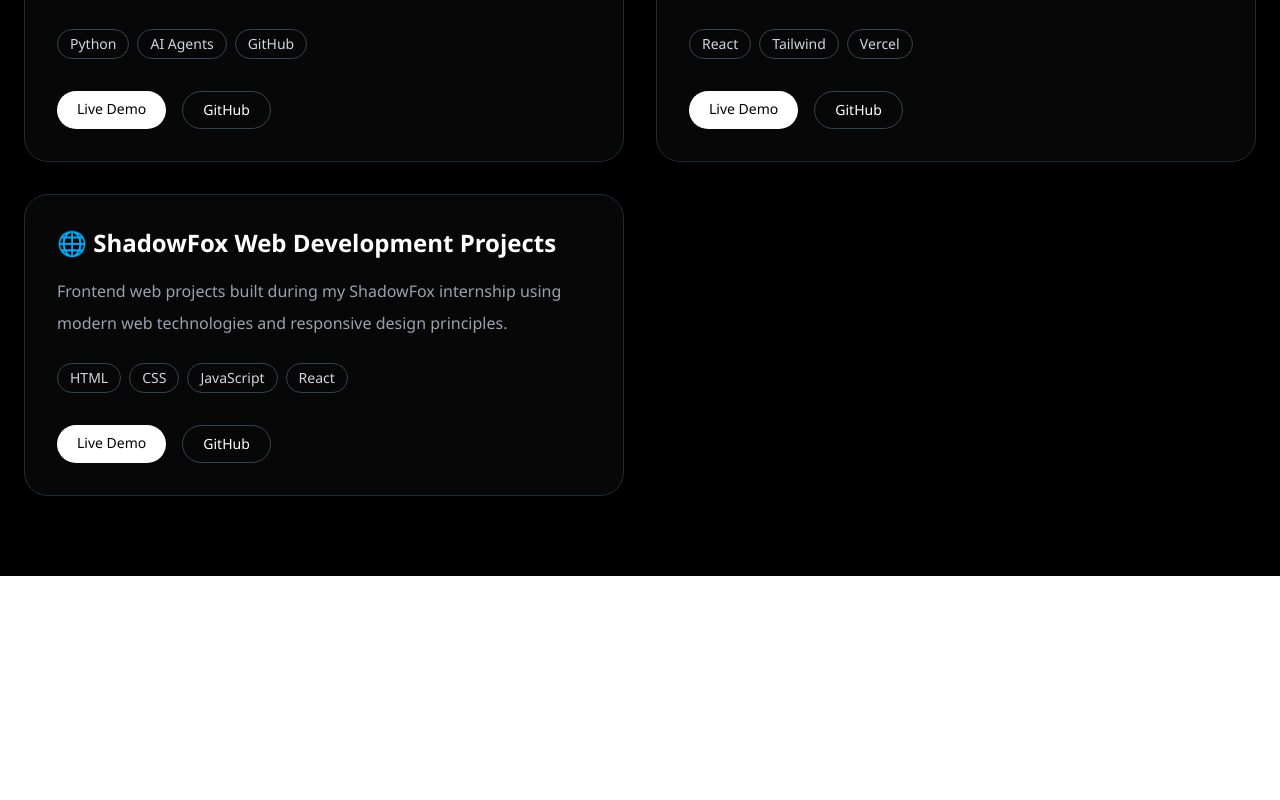
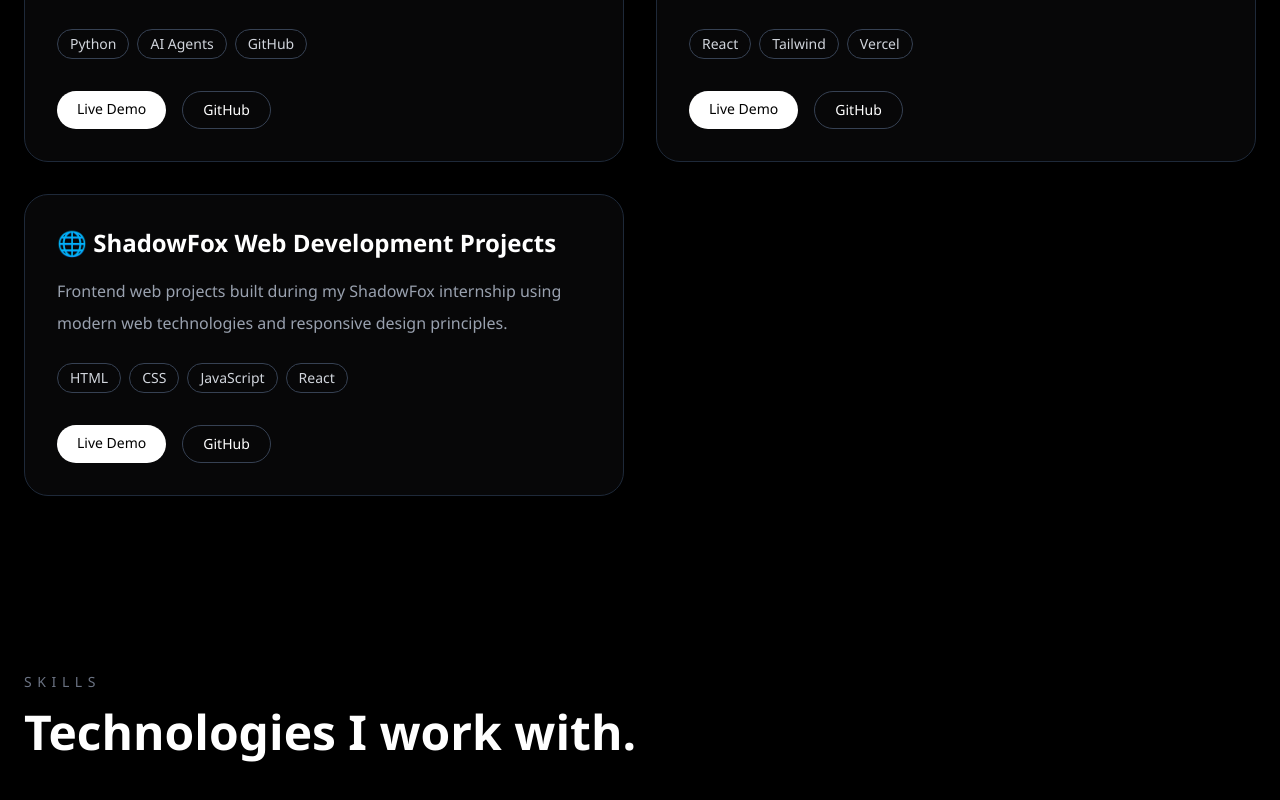
Before and after one commit to joylinmhs/portfolio, a Next.js app: page / in a window 1280 px wide. Shown: the part 2194-2994 px from the top of the page. Before the commit the page ends 2770 px from the top, so only its background shows below. Built offline with nearby package versions, Linux system fonts and the light colour scheme.

Commit message:
Updated page.tsx

```diff
--- a/app/page.tsx
+++ b/app/page.tsx
@@ -2,6 +2,7 @@
 import Hero from "@/components/Hero";
 import About from "@/components/About";
 import Projects from "@/components/Projects";
+import Skills from "@/components/Skills";
 
 export default function Home() {
   return (
@@ -10,6 +11,7 @@
       <Hero />
       <About />
       <Projects />
+      <Skills />
     </main>
   );
 }
```
